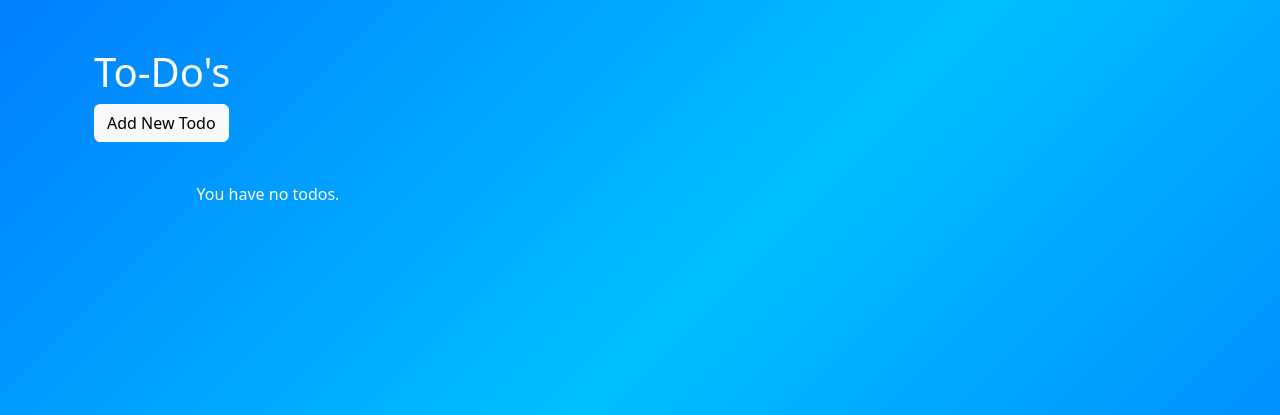
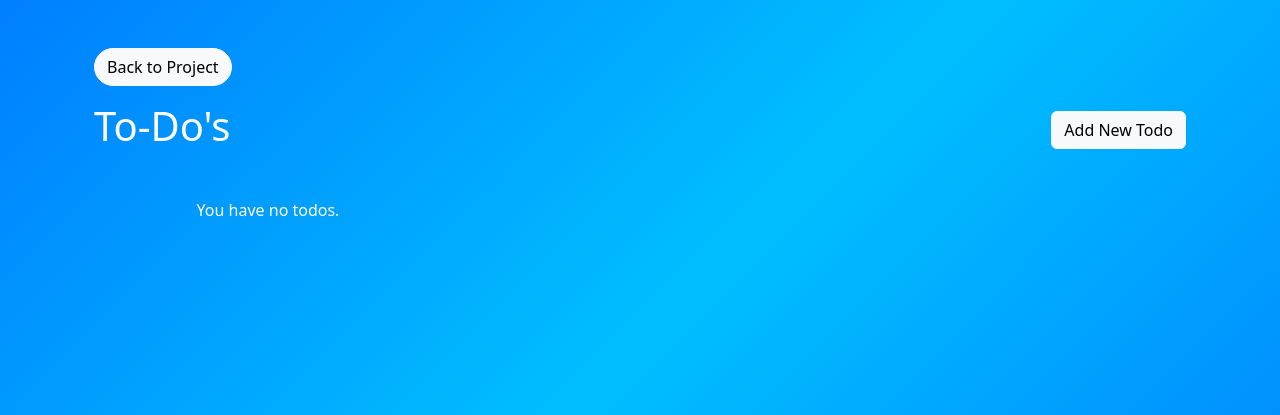
Before and after one commit to tinaxvu/Project-Manager, a Django app: page /projects/todos/1/ in a window 1280 px wide. Shown: the part 56-471 px from the top of the page. Run offline with Django 4.2, Linux system fonts and the light colour scheme; the visitor is signed in with stand-in values (Sample User, id 1); data comes from the database, SQL or seed files in the repository; data that the repository does not hold is empty; some libraries are stand-ins or nearby versions.

Commit message:
add button that takes me back to project

```diff
--- a/projects/templates/specific_pages/todos.html
+++ b/projects/templates/specific_pages/todos.html
@@ -4,12 +4,16 @@
 
 {% block content %}
     <div class="container mt-5">
-        <h1>To-Do's</h1>
-
-        <!-- Button to trigger modal -->
-        <button type="button" class="btn btn-light" data-bs-toggle="modal" data-bs-target="#exampleModal">
-            <i class="fas fa-plus"></i> Add New Todo
-        </button>
+        <a href="{% url 'projects:project-detail' project_id %}" class="btn btn-light mb-3" style="border-radius: 20px;">
+            <i class="fas fa-arrow-left"></i> Back to Project
+        </a>
+        <div class="d-flex justify-content-between align-items-center">
+            <h1>To-Do's</h1>
+            <!-- Button to trigger modal -->
+            <button type="button" class="btn btn-light" data-bs-toggle="modal" data-bs-target="#exampleModal">
+                <i class="fas fa-plus"></i> Add New Todo
+            </button>
+        </div>
 
         <!-- Modal -->
         <div class="modal fade" id="exampleModal" tabindex="-1" aria-labelledby="exampleModalLabel" aria-hidden="true">
```
